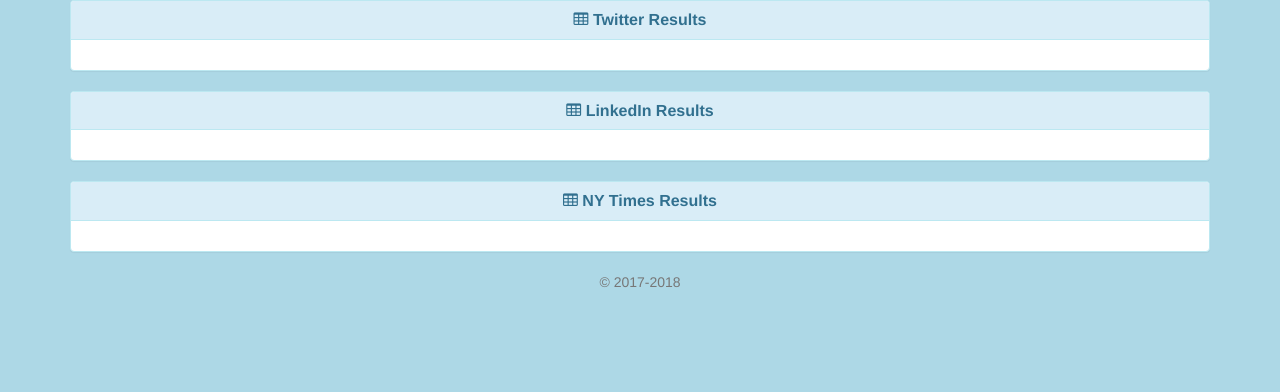
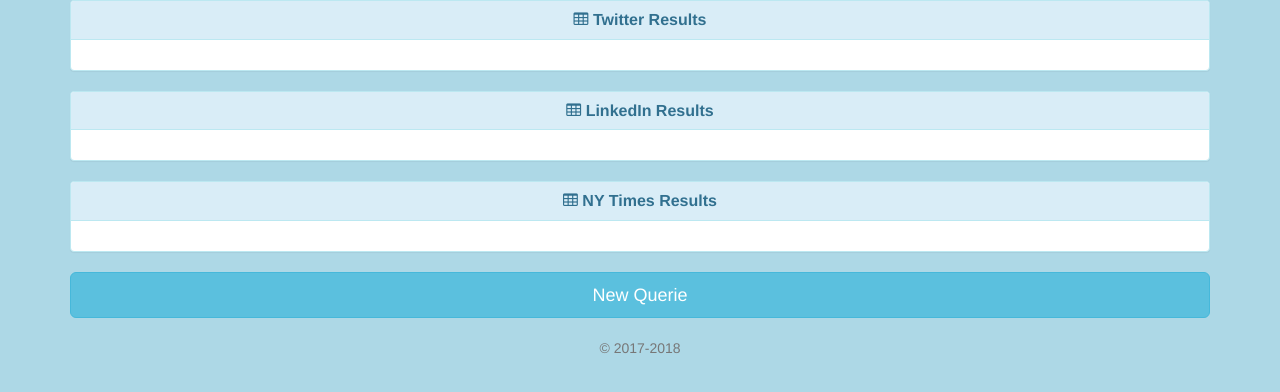
Before and after one commit to SteveSonoa/Arthur, a website: page public/resultsPage.html in a window 1280 px wide. Drawn offline with nearby package versions, Linux system fonts and the light colour scheme.

Commit message:
page edits, now cleanup and routing

```diff
--- a/public/resultsPage.html
+++ b/public/resultsPage.html
@@ -66,7 +66,6 @@
             <div class="row">
                 <div class="col-sm-12">
 
-
                     <!-- This panel will initially be made up of a panel and wells for each of the articles retrieved -->
                     <div class="panel panel-info">
 
@@ -85,6 +84,10 @@
                 </div>
             </div>
 
+            <button class="btn btn-lg btn-info btn-block" type="submit"> New Querie </button>
+
+            <br>
+
             <p class="mt-5 mb-3 text-muted">© 2017-2018</p>
         </div>
     </form>
```
Also changed, not shown: public/recentSearch.html (line endings or trailing spaces).
